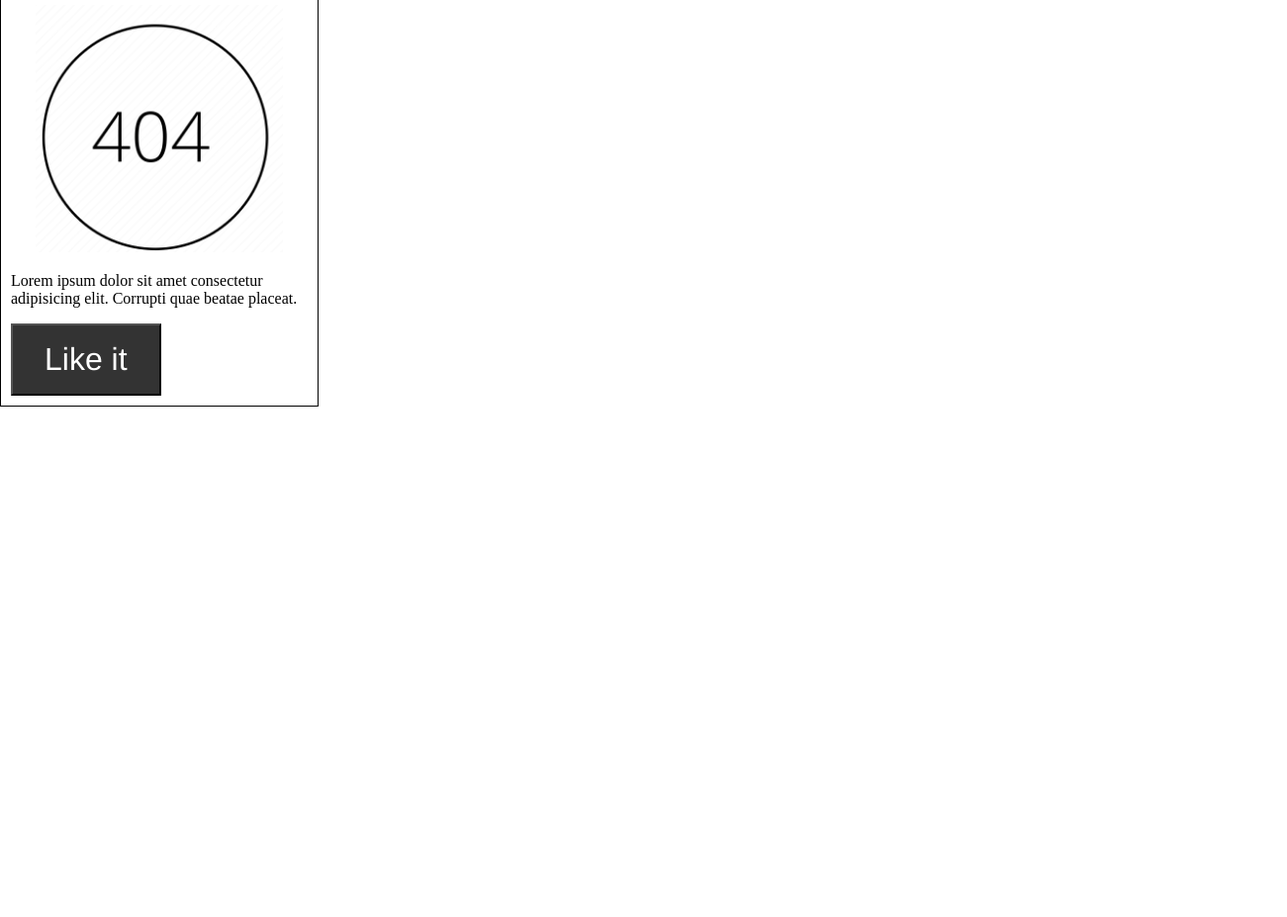
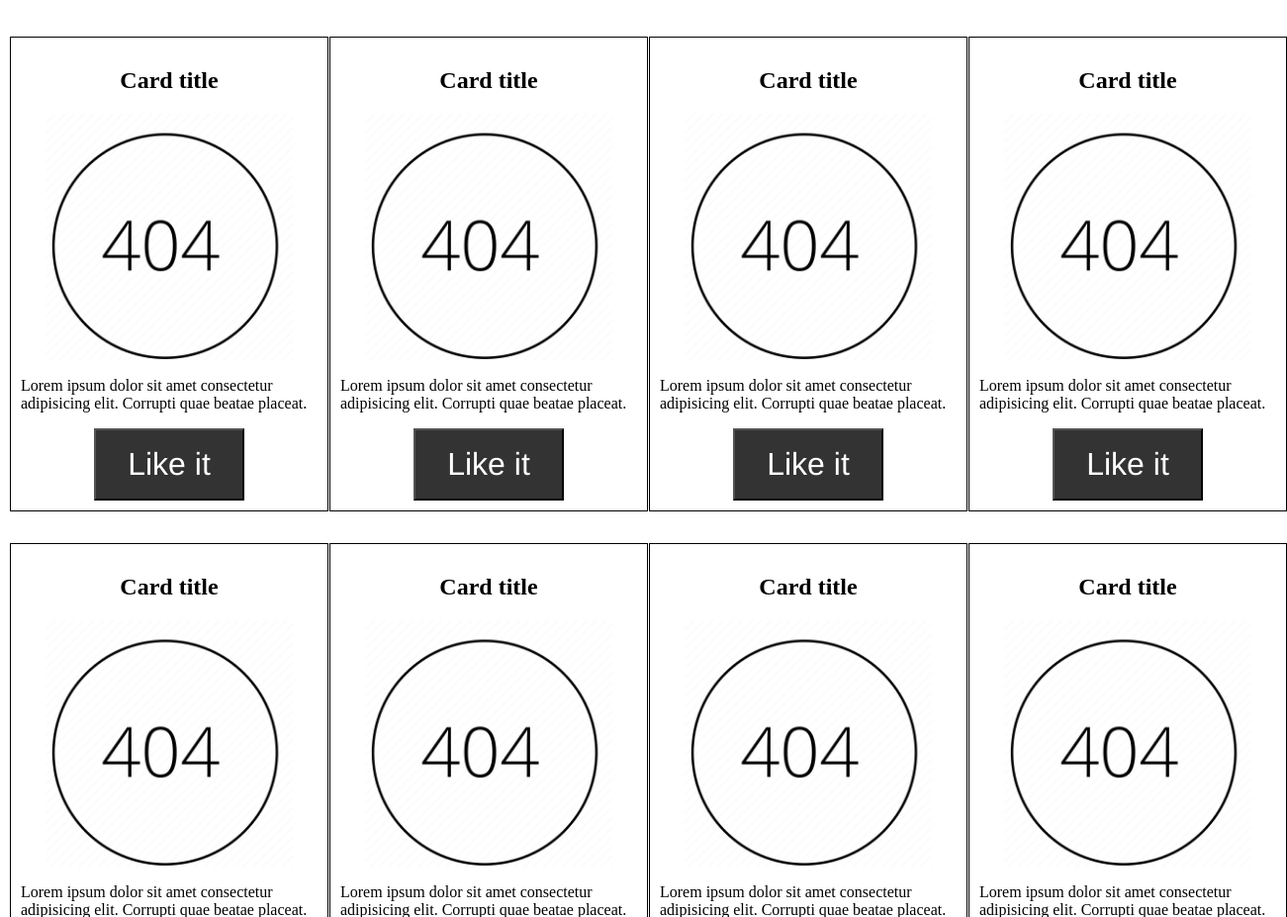
Before and after one commit to Shyou92/css-tricks, a plain HTML site: page index.html in a window 1280 px wide. Shown: the part 173-1100 px from the top of the page at 99% size, 1301 px wide, since content can reach past the window. Before the commit the page ends 800 px from the top, so only its background shows below. Drawn offline with Linux system fonts and the light colour scheme; files whose address does not match are found by name; a web font is replaced by a local one.

Commit message:
grid markup

```diff
--- a/index.css
+++ b/index.css
@@ -4,6 +4,8 @@
 @import './styles/atoms/buttons/button.css';
 
 @import './styles/molecules/card.css';
+
+@import './styles/organisms/cardList/cardList.css';
 
 body {
   margin: 0;
--- a/index.html
+++ b/index.html
@@ -25,16 +25,168 @@
     <main class="main">
       <h2 class="header">The very awesome Header</h2>
 
-      <section class="card">
-        <h2 class="card__header">Card title</h2>
-        <img src="./images/notFound.png" alt="not found" class="card__image" />
-        <p class="card__text">
-          Lorem ipsum dolor sit amet consectetur adipisicing elit. Corrupti quae
-          beatae placeat.
-        </p>
+      <ul class="cardList">
+        <li class="cardList__item">
+          <section class="card">
+            <h2 class="card__title">Card title</h2>
+            <img
+              src="./images/notFound.png"
+              alt="not found"
+              class="card__image"
+            />
+            <p class="card__text">
+              Lorem ipsum dolor sit amet consectetur adipisicing elit. Corrupti
+              quae beatae placeat.
+            </p>
 
-        <button class="button">Like it</button>
-      </section>
+            <button class="button">Like it</button>
+          </section>
+        </li>
+        <li class="cardList__item">
+          <section class="card">
+            <h2 class="card__title">Card title</h2>
+            <img
+              src="./images/notFound.png"
+              alt="not found"
+              class="card__image"
+            />
+            <p class="card__text">
+              Lorem ipsum dolor sit amet consectetur adipisicing elit. Corrupti
+              quae beatae placeat.
+            </p>
+
+            <button class="button">Like it</button>
+          </section>
+        </li>
+        <li class="cardList__item">
+          <section class="card">
+            <h2 class="card__title">Card title</h2>
+            <img
+              src="./images/notFound.png"
+              alt="not found"
+              class="card__image"
+            />
+            <p class="card__text">
+              Lorem ipsum dolor sit amet consectetur adipisicing elit. Corrupti
+              quae beatae placeat.
+            </p>
+
+            <button class="button">Like it</button>
+          </section>
+        </li>
+        <li class="cardList__item">
+          <section class="card">
+            <h2 class="card__title">Card title</h2>
+            <img
+              src="./images/notFound.png"
+              alt="not found"
+              class="card__image"
+            />
+            <p class="card__text">
+              Lorem ipsum dolor sit amet consectetur adipisicing elit. Corrupti
+              quae beatae placeat.
+            </p>
+
+            <button class="button">Like it</button>
+          </section>
+        </li>
+        <li class="cardList__item">
+          <section class="card">
+            <h2 class="card__title">Card title</h2>
+            <img
+              src="./images/notFound.png"
+              alt="not found"
+              class="card__image"
+            />
+            <p class="card__text">
+              Lorem ipsum dolor sit amet consectetur adipisicing elit. Corrupti
+              quae beatae placeat.
+            </p>
+
+            <button class="button">Like it</button>
+          </section>
+        </li>
+        <li class="cardList__item">
+          <section class="card">
+            <h2 class="card__title">Card title</h2>
+            <img
+              src="./images/notFound.png"
+              alt="not found"
+              class="card__image"
+            />
+            <p class="card__text">
+              Lorem ipsum dolor sit amet consectetur adipisicing elit. Corrupti
+              quae beatae placeat.
+            </p>
+
+            <button class="button">Like it</button>
+          </section>
+        </li>
+        <li class="cardList__item">
+          <section class="card">
+            <h2 class="card__title">Card title</h2>
+            <img
+              src="./images/notFound.png"
+              alt="not found"
+              class="card__image"
+            />
+            <p class="card__text">
+              Lorem ipsum dolor sit amet consectetur adipisicing elit. Corrupti
+              quae beatae placeat.
+            </p>
+
+            <button class="button">Like it</button>
+          </section>
+        </li>
+        <li class="cardList__item">
+          <section class="card">
+            <h2 class="card__title">Card title</h2>
+            <img
+              src="./images/notFound.png"
+              alt="not found"
+              class="card__image"
+            />
+            <p class="card__text">
+              Lorem ipsum dolor sit amet consectetur adipisicing elit. Corrupti
+              quae beatae placeat.
+            </p>
+
+            <button class="button">Like it</button>
+          </section>
+        </li>
+        <li class="cardList__item">
+          <section class="card">
+            <h2 class="card__title">Card title</h2>
+            <img
+              src="./images/notFound.png"
+              alt="not found"
+              class="card__image"
+            />
+            <p class="card__text">
+              Lorem ipsum dolor sit amet consectetur adipisicing elit. Corrupti
+              quae beatae placeat.
+            </p>
+
+            <button class="button">Like it</button>
+          </section>
+        </li>
+        <li class="cardList__item">
+          <section class="card">
+            <h2 class="card__title">Card title</h2>
+            <img
+              src="./images/notFound.png"
+              alt="not found"
+              class="card__image"
+            />
+            <p class="card__text">
+              Lorem ipsum dolor sit amet consectetur adipisicing elit. Corrupti
+              quae beatae placeat.
+            </p>
+
+            <button class="button">Like it</button>
+          </section>
+        </li>
+      </ul>
 
       <select class="select" name="themeSwitcher" id="">
         <option value="default">Choose theme</option>
--- a/styles/molecules/card.css
+++ b/styles/molecules/card.css
@@ -8,4 +8,7 @@
   border-radius: var(--card-border-radius);
   border-style: var(--card-border-style);
   padding: var(--card-padding);
+  display: flex;
+  flex-direction: column;
+  align-items: var(--card-align-items);
 }
--- /dev/null
+++ b/styles/organisms/cardList/cardList.css
@@ -0,0 +1,8 @@
+.cardList {
+  margin-top: 100px;
+  display: grid;
+  grid-gap: 2rem;
+  grid-template-columns: repeat(auto-fill, minmax(290px, 1fr));
+  list-style-type: none;
+  padding: 10px;
+}
--- a/styles/variables/cards-variables.css/cards-variables.css
+++ b/styles/variables/cards-variables.css/cards-variables.css
@@ -7,15 +7,17 @@
   --card-border-radius: 0;
   --card-border-style: solid;
   --card-padding: 10px;
+  --card-align-items: center;
 }
 
 .theme-1 {
-  --card-width: 350px;
+  --card-width: 310px;
   --card-border-width: 2px;
   --card-border-color: var(--theme-1-card-border-color);
   --card-border-radius: var(--theme-1-card-border-radius);
   --card-border-style: double;
   --card-padding: 10px;
+  --card-align-items: start;
 }
 
 .theme-2 {
@@ -25,13 +27,15 @@
   --card-border-radius: var(--theme-2-card-border-radius);
   --card-border-style: solid;
   --card-padding: 10px;
+  --card-align-items: end;
 }
 
 .theme-3 {
-  --card-width: 325px;
+  --card-width: 285px;
   --card-border-width: 1px;
   --card-border-color: var(--theme-3-card-border-color);
   --card-border-radius: var(--theme-3-card-border-radius);
   --card-border-style: dashed;
   --card-padding: 10px;
+  --card-align-items: center;
 }
```
